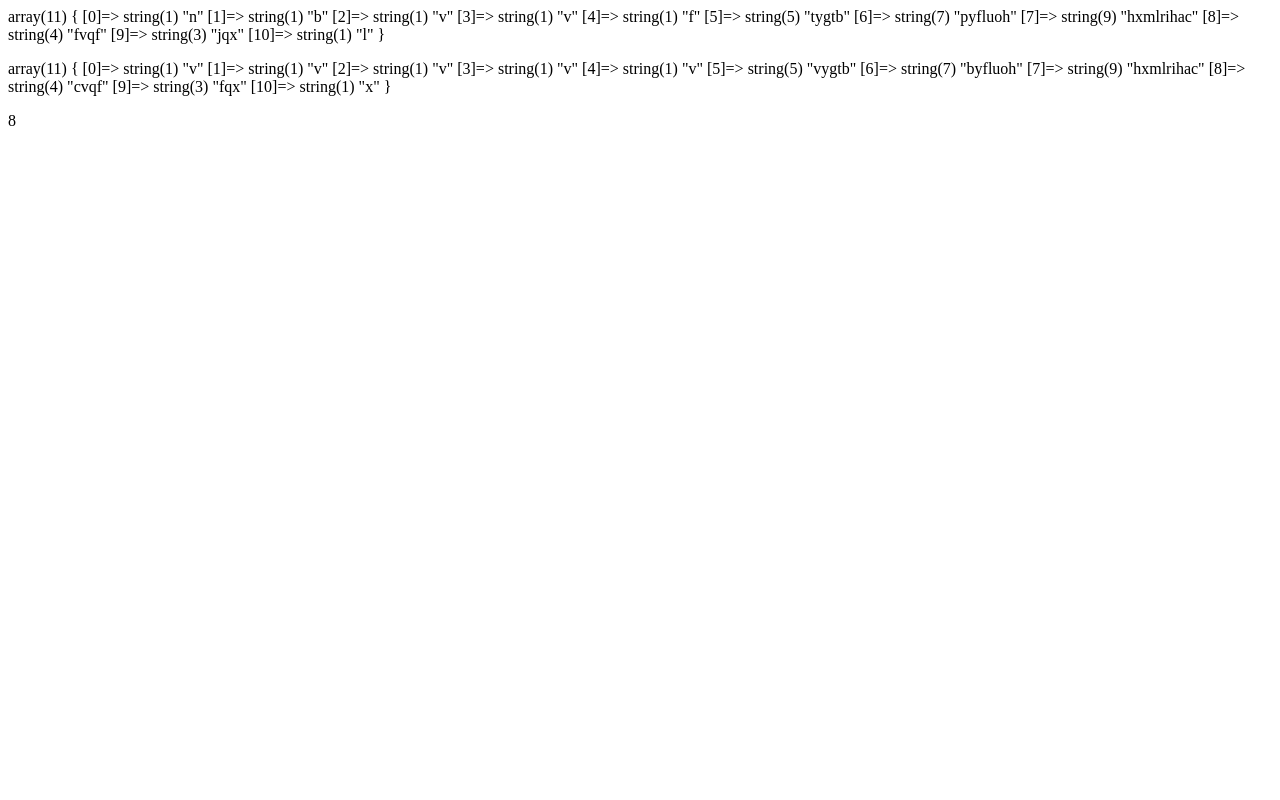
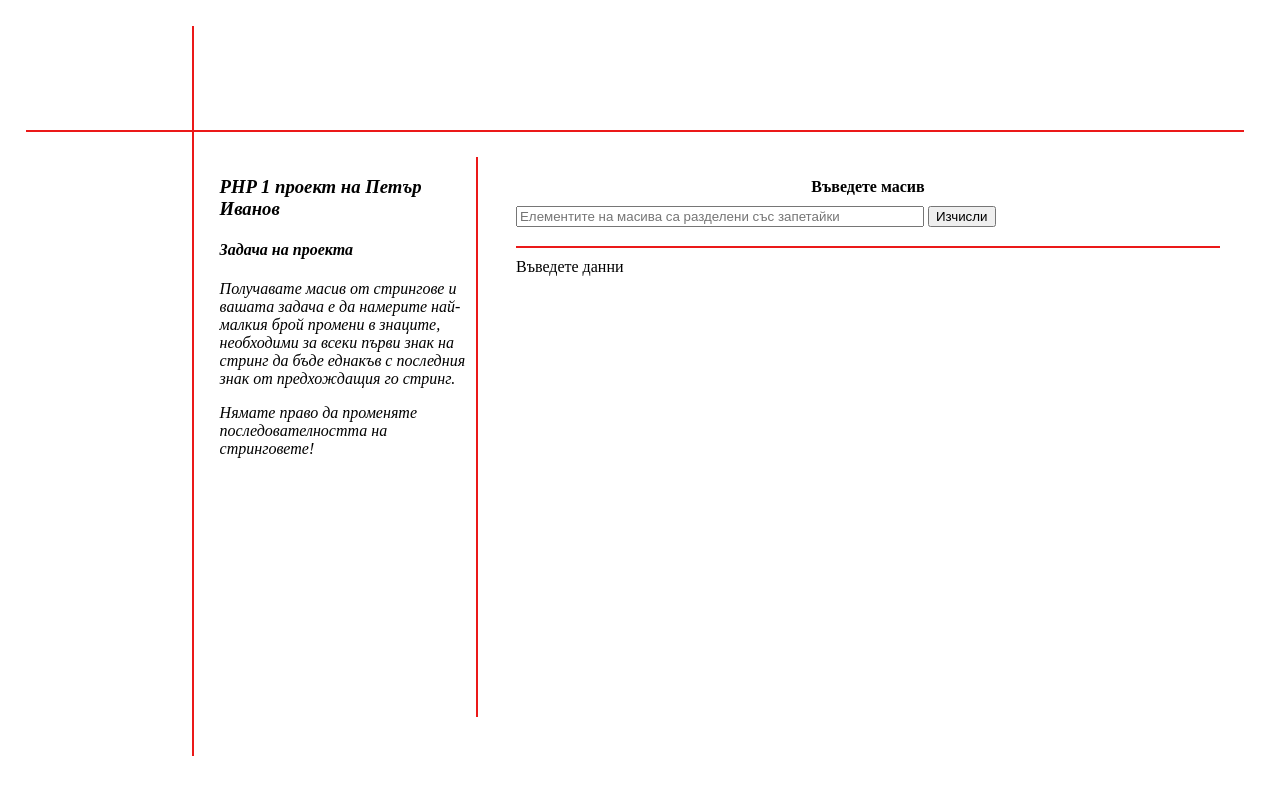
Before and after one commit to sjuesju/vratsa_software_php_course, a PHP site: page / in a window 1280 px wide. Run offline with PHP 8.4, Linux system fonts and the light colour scheme.

Commit message:
Ready final project

```diff
--- /dev/null
+++ b/20_final_project/functions/functions.php
@@ -0,0 +1,105 @@
+<?php
+function add_array_values_to_explanations($array){
+	$explanations = '';
+	for ($pos=0; $pos < sizeof($array); $pos++) {
+			if ($pos == sizeof($array) - 1){
+				$explanations .= $array[$pos] . '</li>';
+			} else {
+				$explanations .= $array[$pos] . ', ';
+			}
+		}
+		return $explanations;
+}
+
+function check_with_single_letters($array, $needed_changes){
+	$explanations = '<ul><li>Влизам в масива от позиция едно, като така мога да проверявам стъпка назад, без притеснения, че ще изляза от масива</li>';
+	for ($i=1; $i < sizeof($array); $i++) {
+		if (strlen($array[$i]) == 1){
+			$explanations .= '<li>Елементът на позиция ' . $i . ' е с дължина един символ и затова влизам във вложен масив. С него мога да проверя колко поред елементи са с дължина един символ. Важно е да се вземе и последната буква от стринга на позиция ' . ($i - 1) . ': "' . $array[$i-1] . '", тъй като той също ще участва в изчислението на най-често повтарящите се символи във вложения масив</li>';
+			// Целта е да взема целия рейндж от думи с една буква. След това гледам кои са най-често повтарящите се букви в този рейндж и замествам с тях останалите
+			$one_letters = array();
+			$start_num = $i - 1; // ползвам тази променлива за смяната на буквите след като установя коя е най-повтарящата се
+			array_push($one_letters, $array[$i - 1][strlen($array[$i - 1]) - 1]);
+			// влизам във вложен цикъл, който да вземе всички от съответния рейндж
+			while (true) {
+				if (strlen($array[$i]) != 1){
+					array_push($one_letters, $array[$i][0]);
+					$explanations .= '<li>Елементът на позиция ' . $i . ': "' .$array[$i] . '" е с дължина по-голяма от 1, заради което излизам от вложения цикъл. Важно е да се вземе първата буква на елемента "' . $array[$i] . '", тъй като също ще участва в изчислението на най-често повтарящите се символи във вложения масив</li><li>Полученият еднобуквен масив е: ';
+						$explanations .= add_array_values_to_explanations($one_letters);
+					break;
+				} elseif ($i == sizeof($array) - 1){
+					array_push($one_letters, $array[$i][strlen($array[$i]) - 1]);
+					$explanations .= '<li>Достигнат е краят на основния масив, заради което излизам и от вложения цикъл. Важно е да се вземе първата буква на елемента "' . $array[$i] . '", тъй като също ще участва в изчислението на най-често повтарящите се символи във вложения масив</li><li>Полученият еднобуквен масив е ';
+						$explanations .= add_array_values_to_explanations($one_letters);
+					break;
+				}else {
+					array_push($one_letters, $array[$i][strlen($array[$i]) - 1]);
+					$i++;
+				}
+			}
+			$most_occured = calculate_letter_with_most_occurances($one_letters);
+			$explanations .= '<li>След излизането от вложения масив, изчислявам най-често повтарящата се буква в него. В конкретния случай е "' . $most_occured . '"</li>';
+			$final_array = make_changes_in_one_letter_array($array, $start_num, $i, $most_occured, $needed_changes);
+			$explanations .= '<li>Навсякъде във вложения масив, където не присъства най-често повтарящата се буква, заменям с нея. Също така, с всяка промяна увеличавам и стойността на променливата за броя на извършените промени</li>';
+			$needed_changes = $final_array[0];
+			$array = $final_array[1];
+			$explanations .= '<li>Като последна операция по вложения цикъл, презаписвам основния масив с вече променения такъв. Така текущият масив е: ';
+			$explanations .= add_array_values_to_explanations($array);
+		} else {
+			$explanations .= '<li>Тъй като елементът на позиция ' . $i. ': "' . $array[$i] . '" е с повече от една буква, то единствено проверявам дали последната буква на предходния елемент е равна на първата на текущия</li>';
+			if ($array[$i - 1][strlen($array[$i - 1]) - 1] != $array[$i][0]){
+				 $array[$i][0] = $array[$i - 1][strlen($array[$i - 1]) - 1];
+				 $needed_changes++;
+				 $explanations .= '<li>Първата и последната буква са различни и затова променям първата да е равна на последната. Увеличавам с едно и променливата за броя на извършените промени</li>';
+			} else {
+				 $explanations .= '<li>Първата и последната буква са еднакви и не правя нищо</li>';
+			}
+		}
+	}
+	$explanations .= '</ul>';
+	return array($needed_changes, $array, $explanations);
+}
+
+function make_changes_in_one_letter_array($array, $start_num, $end_num, $most_occured, $needed_changes){
+	for ($i=$start_num; $i <= $end_num; $i++) {
+		if ($i == $end_num){
+			if ($array[$i][0] != $most_occured){
+				$needed_changes++;
+				$array[$i][0] = $most_occured;
+			}
+		} else {
+			if ($array[$i][strlen($array[$i]) - 1] != $most_occured){
+				$needed_changes++;
+				$array[$i][strlen($array[$i]) - 1] = $most_occured;
+			}
+		}
+	}
+	return array($needed_changes, $array);
+}
+
+function calculate_letter_with_most_occurances($one_letters){
+	$occurances = array();
+	for ($i=0; $i < sizeof($one_letters); $i++) {
+		if (array_key_exists($one_letters[$i], $occurances)){
+        	$occurances[$one_letters[$i]]++;
+   		 } else{
+        	$occurances[$one_letters[$i]] = 1;
+    	}
+	}
+	arsort($occurances);
+	foreach ($occurances as $key => $value) {
+		return $key;
+	}
+}
+
+function print_array($array){
+	 	$count = sizeof($array);
+	 	for ($i=0; $i < $count; $i++) {
+	 		if ($i == $count - 1){
+	 			echo $array[$i];
+	 		} else {
+	 			echo $array[$i] . ', ';
+	 		}
+		}
+	 }
+?>
--- a/20_final_project/index.php
+++ b/20_final_project/index.php
@@ -1,89 +1,67 @@
 <?php
-function check_with_single_letters($array, $needed_changes){
-	for ($i=1; $i < sizeof($array); $i++) {
-		if (strlen($array[$i]) == 1){
-			// Целта е да взема целия рейндж от думи с една буква. След това гледам кои са най-често повтарящите се букви в този рейндж и замествам с тях останалите
-			$one_letters = array();
-			$start_num = $i - 1; // ползвам тази променлива за смяната на буквите след като установя коя е най-повтарящата се
-			array_push($one_letters, $array[$i - 1][strlen($array[$i - 1]) - 1]);
-			// влизам във вложен цикъл, който да вземе всички от съответния рейндж
-			while (true) {
-				if (strlen($array[$i]) != 1){
-					array_push($one_letters, $array[$i][0]);
-					break;
-				} elseif ($i == sizeof($array) - 1){
-					array_push($one_letters, $array[$i][strlen($array[$i]) - 1]);
-					break;
-				}else {
-					array_push($one_letters, $array[$i][strlen($array[$i]) - 1]);
-					$i++;
-				}
-			}
-			$most_occured = calculate_letter_with_most_occurances($one_letters);
-			$final_array = make_changes_in_one_letter_array($array, $start_num, $i, $most_occured, $needed_changes);
-			$needed_changes = $final_array[0];
-			$array = $final_array[1];
-		} else {
-			if ($array[$i - 1][strlen($array[$i - 1]) - 1] != $array[$i][0]){
-				 $array[$i][0] = $array[$i - 1][strlen($array[$i - 1]) - 1];
-				 $needed_changes++;
+	 include 'functions/functions.php';
+?>
 
-			}
-		}
-	}
-	return array($needed_changes, $array);
-}
+<!DOCTYPE html>
+<html lang="bg-Bg">
+<head>
+	<title>PHP 1 проект на Петър Иванов</title>
+	<link rel="stylesheet" type="text/css" href="styles/style.css">
+</head>
+<body>
+	<div id="container">
+		<div id="header_left">
+		</div>
+		<div id="header_right">
+		</div>
+		<div id="sidebar_left">
+		</div>
+		<div id="sidebar_right">
+			<h3>
+				PHP 1 проект на Петър Иванов
+			</h3>
 
-function make_changes_in_one_letter_array($array, $start_num, $end_num, $most_occured, $needed_changes){
-	for ($i=$start_num; $i <= $end_num; $i++) {
-		if ($i == $end_num){
-			if ($array[$i][0] != $most_occured){
-				$needed_changes++;
-				$array[$i][0] = $most_occured;
-			}
-		} else {
-			if ($array[$i][strlen($array[$i]) - 1] != $most_occured){
-				$needed_changes++;
-				$array[$i][strlen($array[$i]) - 1] = $most_occured;
-			}
-		}
-	}
-	return array($needed_changes, $array);
-}
+			<h4>
+				Задача на проекта
+			</h4>
+			Получавате масив от стрингове и вашата задача е да намерите най-малкия брой промени в знаците, необходими за всеки първи знак на стринг да бъде еднакъв с последния знак от предхождащия го стринг.
+			<p>
+			Нямате право да променяте последователността на стринговете!
+		</div>
+		<div id="content">
+			<div id="content_top">
+				<h4>Въведете масив</h4>
+				<form method="post">
+					<input type="text" id="array_input_text" name="text" placeholder="Елементите на масива са разделени със запетайки">
+					<input type="submit" name="submit" value="Изчисли">
+				</form>
+			</div>
+			<div id="content_bottom">
+				<?php
+					if(isset($_POST['submit']) && !empty($_POST['text'])){
+						$input_string = htmlspecialchars(str_replace('"', '', $_POST['text']));
+						$array = array_map('trim', explode(',', $input_string));
+						$final_array = check_with_single_letters($array, 0);
 
-function calculate_letter_with_most_occurances($one_letters){
-	$occurances = array();
-	for ($i=0; $i < sizeof($one_letters); $i++) {
-		if (array_key_exists($one_letters[$i], $occurances)){
-        	$occurances[$one_letters[$i]]++;
-   		 } else{
-        	$occurances[$one_letters[$i]] = 1;
-    	}
-	}
-	arsort($occurances);
-	foreach ($occurances as $key => $value) {
-		return $key;
-	}
-}
+						echo '<div class="margin_bottom_20">Минимален брой промени: ' . $final_array[0] . '</div>';
 
-	$array = [
-"n",
- "b",
- "v",
- "v",
- "f",
- "tygtb",
- "pyfluoh",
- "hxmlrihac",
- "fvqf",
- "jqx",
- "l"
-];
+						echo '<div><div class="array_label">Първоначален масив: </div>' ;
+						print_array($array);
+						echo '</div>';
 
-var_dump($array);
-echo '<p>';
-$final_array = check_with_single_letters($array, 0);
-var_dump($final_array[1]);
-echo '<p>';
-echo $final_array[0];
-?>
+						echo '<div class="margin_bottom_20"><div class="array_label">Обновен масив: </div>';
+						print_array($final_array[1]);
+						echo '</div>';
+
+						echo '<h4>Обяснения</h4>';
+						echo $final_array[2];
+
+					} else {
+						echo 'Въведете данни';
+					}
+				?>
+			</div>
+		</div>
+	</div>
+</body>
+</html>
--- /dev/null
+++ b/20_final_project/styles/style.css
@@ -0,0 +1,97 @@
+html, body{
+	width: 100%;
+	height: 100%;
+	margin: 0px;
+	padding: 0px;
+	background: #FFFFFF;
+	font-family: TimesNewRoman, Times New Roman, Times, Baskerville, Georgia, serif;
+}
+#container{
+	background: #FFFFFF;
+	width: 100%;
+	height: 100%;
+}
+#header_left{
+	width: 13%;
+	height: 13%;
+	float: left;
+	margin-left: 2%;
+	margin-top: 2%;
+	border-right: solid 2px #EB1919;
+	border-bottom: solid 2px #EB1919;
+}
+#header_right{
+	width: 82%;
+	height: 13%;
+	float: left;
+	margin-left: 0px;
+	margin-top: 2%;
+	margin-right: 2%;
+	border-bottom: solid 2px #EB1919;
+}
+#sidebar_left{
+	width: 13%;
+	height: 78%;
+	float: left;
+	margin-left: 2%;
+	margin-top: 0px;
+	border-right: solid 2px #EB1919;
+}
+#sidebar_right{
+	width: 20%;
+	height: 70%;
+	float: left;
+	margin-left: 2%;
+	margin-top: 2%;
+	border-right: solid 2px #EB1919;
+	font-style: italic;
+}
+#sidebar_right ul{
+	font-size: 18px;
+}
+#content{
+	width: 55%;
+	height: 70%;
+	float: left;
+	margin-top: 2%;
+	margin-left: 3%;
+}
+#content_top{
+	width: 100%;
+	height: 12%;
+	border-bottom: solid 2px #EB1919;
+}
+#content_top h4{
+	text-align: center;
+	margin-bottom: 10px;
+}
+#content_top form{
+	margin-top: 10px;
+}
+#num_repetitions{
+	width: 60px;
+	margin-right: 5px;
+}
+#content_bottom{
+	overflow: auto;
+	width: 100%;
+	height: 80%;
+	margin-top: 10px;
+}
+#array_input_text{
+	width: 400px;
+}
+.array_label{
+	display: inline-block;
+  	width: 150px;
+}
+.margin_bottom_20{
+	margin-bottom: 20px;
+}
+#content_bottom h4{
+	text-align: center;
+	margin-bottom: 10px;
+}
+li{
+	margin-bottom: 20px;
+}
```
